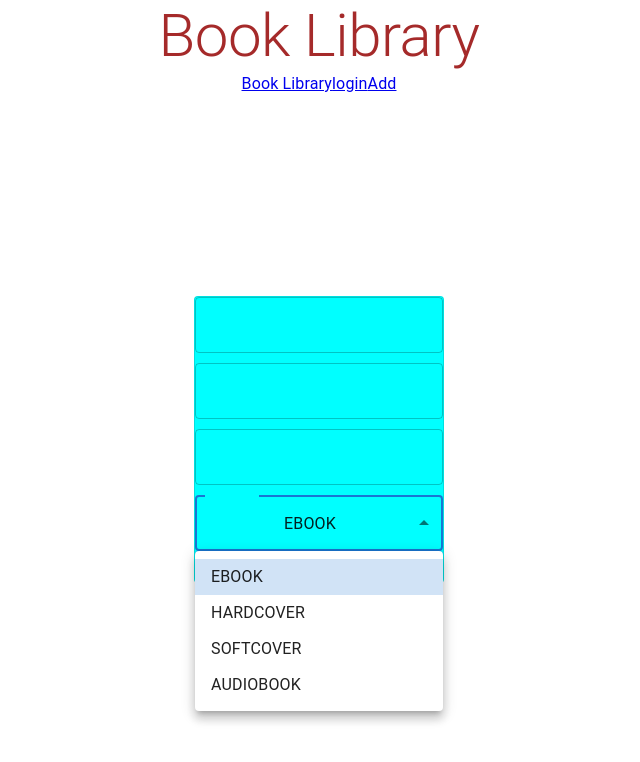
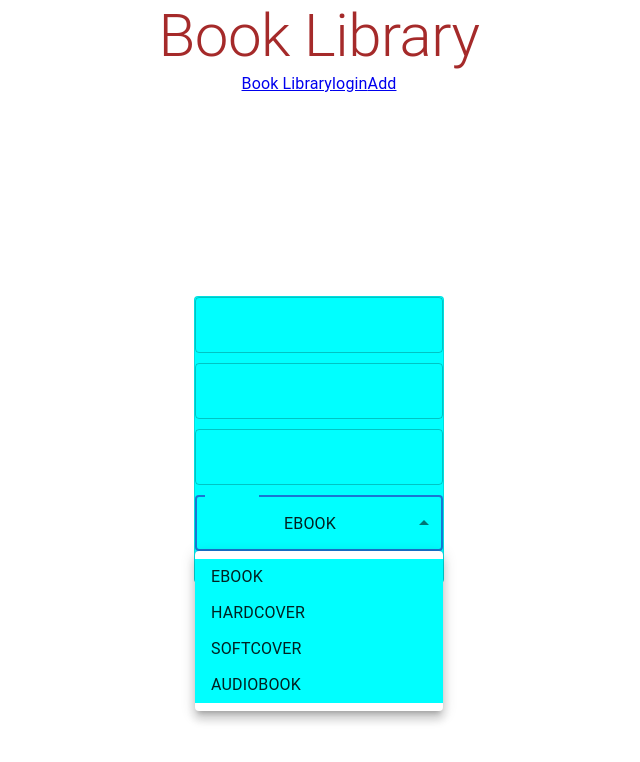
Before and after one commit to syllogism1123/Book-Library, a React (Create React App) app in the folder book-frontend/: page /books/edit/1 in a window 1280 px wide. Both pictures are taken after a click on the element "EBOOK". Shown: the top 762 px of the page, without its empty margins (321-961 px from the left). Built offline with nearby package versions, Linux system fonts and the light colour scheme; no server answers.

Commit message:
remove card id

```diff
--- a/book-frontend/src/App.tsx
+++ b/book-frontend/src/App.tsx
@@ -14,7 +14,7 @@ import {EditBook} from "./component/EditBook";
 
 
 function App() {
-    const {login} = useUser();
+    const {user,login} = useUser();
     const {onTextChange, filteredBooks, text, addBook, deleteBook, updateBook} = useBook();
     return (
         <div className="App">
--- a/book-frontend/src/component/BookCard.tsx
+++ b/book-frontend/src/component/BookCard.tsx
@@ -28,7 +28,6 @@ export default function BookCard(props: BookCardProps) {
                 <Typography variant="h5" component="h3">
                     {props.book.art}
                 </Typography>
-                <Typography className="p-font">{props.book.id}</Typography>
                 <Typography className="p-font">{props.book.isbn}</Typography>
                 <Typography className="p-font">{props.book.title}</Typography>
                 <Typography className="p-font">{props.book.author}</Typography>
--- a/book-frontend/src/component/EditBook.tsx
+++ b/book-frontend/src/component/EditBook.tsx
@@ -105,10 +105,10 @@ export const EditBook = (props: EditBookProps) => {
                         name="art"
                         onChange={handleChange}
                     >
-                        <MenuItem value={BookArt.EBOOK}>EBOOK</MenuItem>
-                        <MenuItem value={BookArt.HARDCOVER}>HARDCOVER</MenuItem>
-                        <MenuItem value={BookArt.SOFTCOVER}>SOFTCOVER</MenuItem>
-                        <MenuItem value={BookArt.AUDIOBOOK}>AUDIOBOOK</MenuItem>
+                        <MenuItem value={BookArt.EBOOK} style={{backgroundColor: 'cyan'}}>EBOOK</MenuItem>
+                        <MenuItem value={BookArt.HARDCOVER} style={{backgroundColor: 'cyan'}}>HARDCOVER</MenuItem>
+                        <MenuItem value={BookArt.SOFTCOVER} style={{backgroundColor: 'cyan'}}>SOFTCOVER</MenuItem>
+                        <MenuItem value={BookArt.AUDIOBOOK} style={{backgroundColor: 'cyan'}}>AUDIOBOOK</MenuItem>
                     </Select>
                     <Button variant="contained" type="submit" size="small">
                         Save
```
